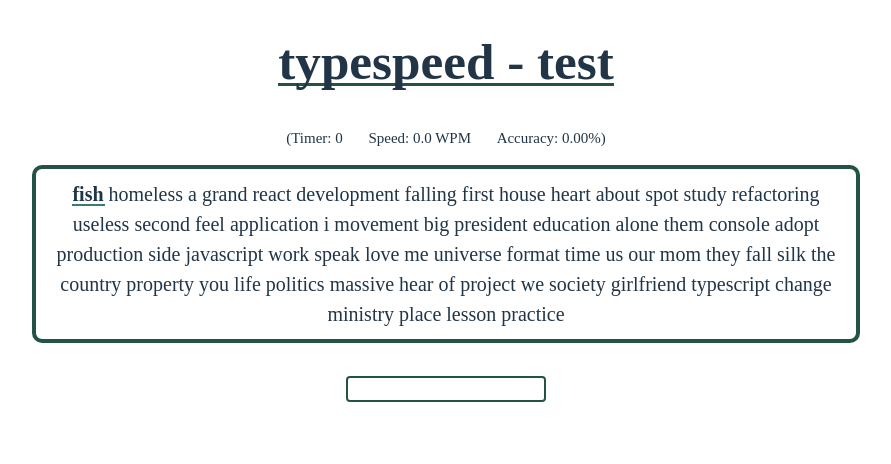
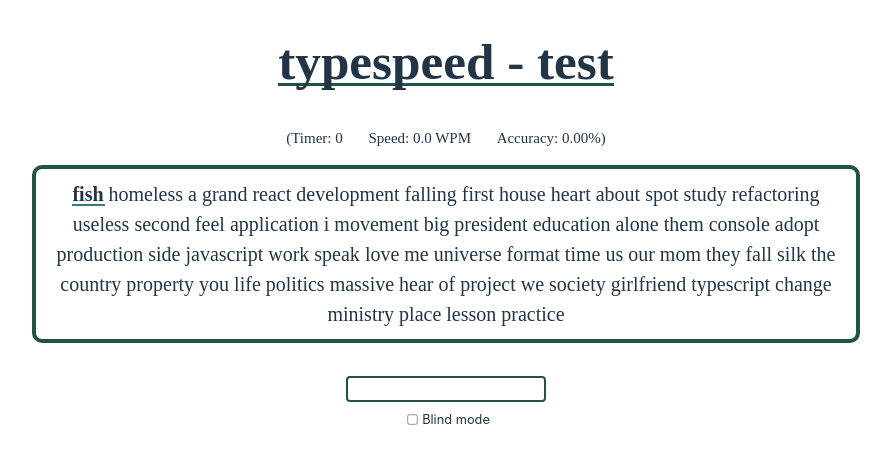
Before and after one commit to mi1sh/typespeed-trainer, a React (Vite) app: page / in a window 1280 px wide. Shown: the top 464 px of the page, without its empty margins (194-1085 px from the left). Built offline with nearby package versions, Linux system fonts and the light colour scheme.

Commit message:
add blind typing mode

```diff
--- a/src/App.css
+++ b/src/App.css
@@ -1,6 +1,14 @@
 #root {
   margin: 0 auto;
   text-align: center;
+}
+
+input[type=checkbox] {
+    transform: scale(0.8);
+}
+
+input[type=checkbox] {
+    accent-color: #377c6d;
 }
 
 .counter {
--- a/src/App.jsx
+++ b/src/App.jsx
@@ -49,6 +49,8 @@ const App = () => {
 	const [correctWordsArray, setCorrectWordsArray] = useState([]);
 	const [isInputActive, setIsInputActive] = useState(true);
 
+	const inputRef = useRef();
+
 	const proceesInput = (value) => {
 		if (activeWordIndex === cloud.current.length) {
 			// стоп
@@ -82,6 +84,11 @@ const App = () => {
 		}
 	};
 
+	const handleChangeMode = () => {
+		const inputType = inputRef.current.type;
+		inputRef.current.type = inputType === 'text' ? 'password' : 'text';
+	};
+
 	return (
 		<>
 			<h1 className="title">typespeed - test</h1>
@@ -105,10 +112,15 @@ const App = () => {
 			</TextAreaWrapper>
 			<TypeArea
 				type="text"
+				ref={inputRef}
 				disabled={!isInputActive}
 				value={userInput}
 				onChange={(e) => proceesInput(e.target.value)}
 			/>
+			<label style={{display: 'flex', justifyContent: 'center', fontSize: '80%', margin: '8px'}}>
+				<input id='checkbox' onChange={handleChangeMode} type="checkbox"/>
+				Blind mode
+			</label>
 		</>
 	);
 };
```
